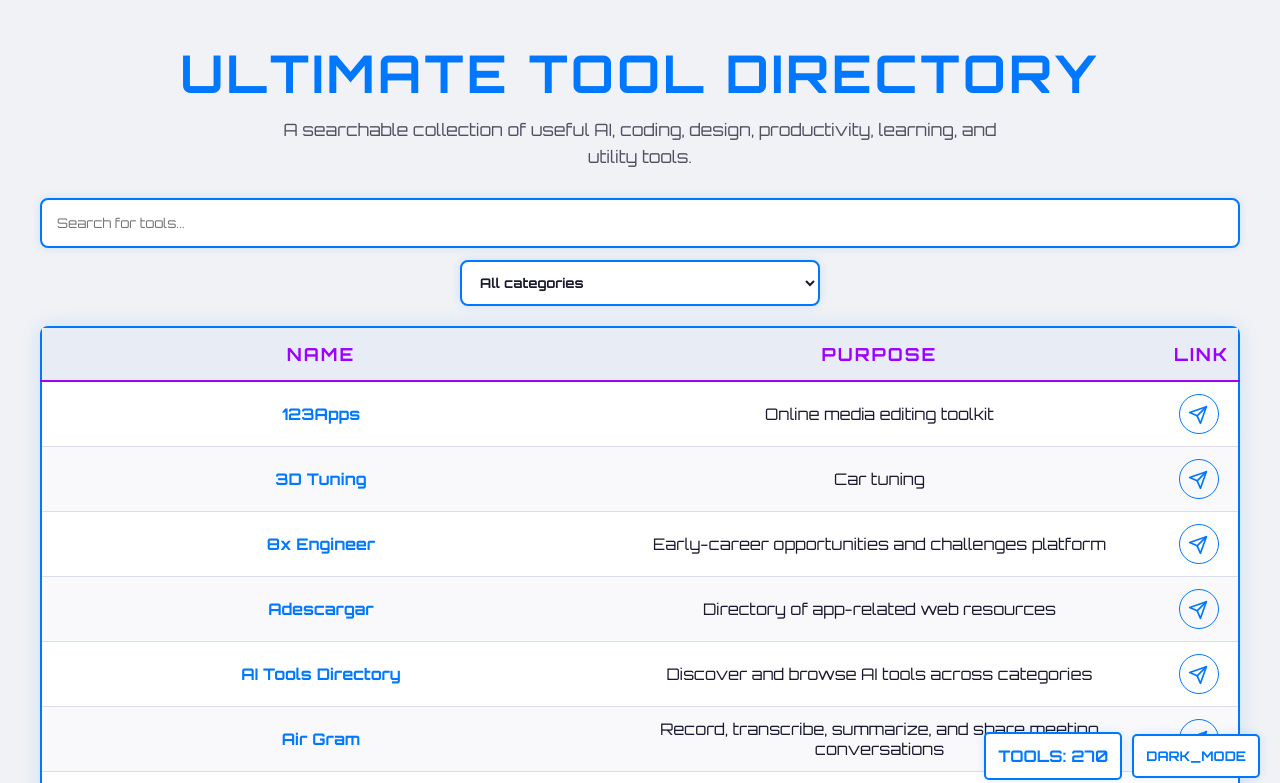
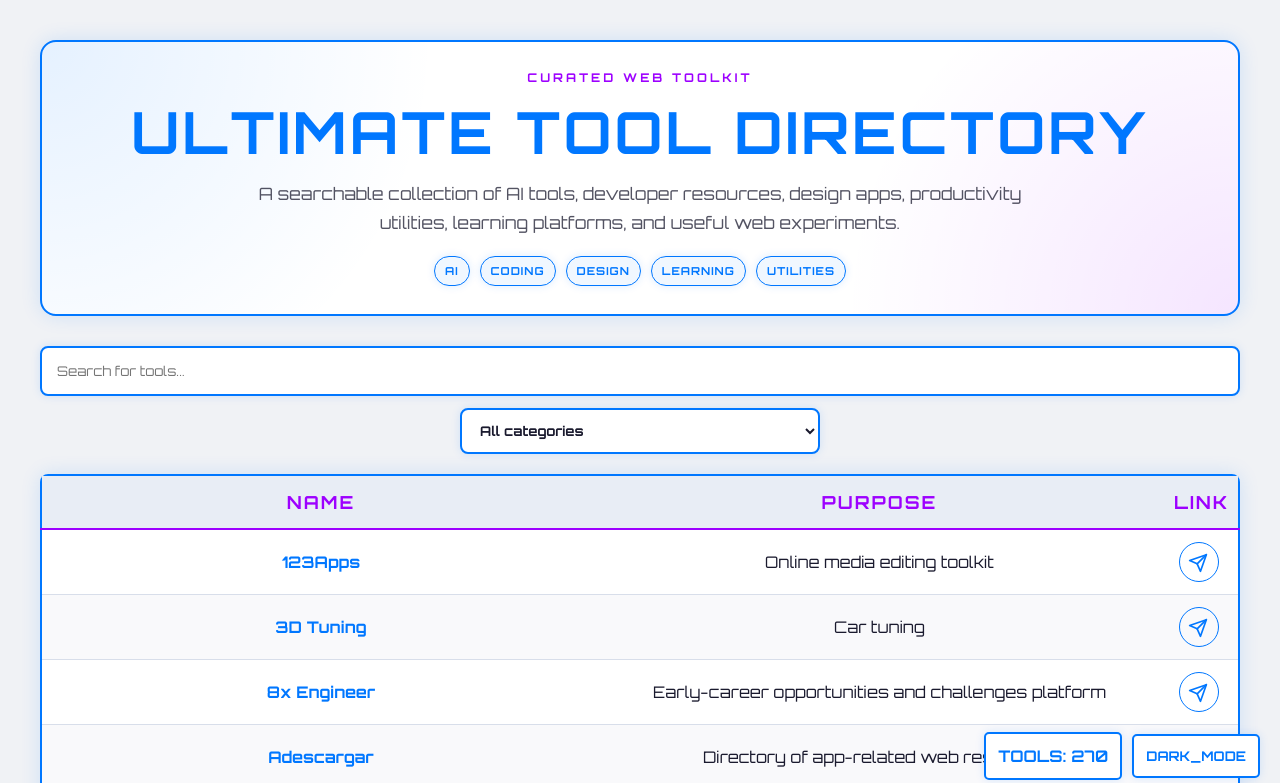
Before and after one commit to tejas-singh-0212/tool-directory, a plain HTML site: page index.html in a window 1280 px wide. Both pictures are taken after a click on the button "LIGHT_MODE". Shown: the top 783 px of the page. Drawn offline with Linux system fonts and the light colour scheme.

Commit message:
Improve site branding section (#49)

```diff
--- a/index.html
+++ b/index.html
@@ -25,10 +25,21 @@
     </div>
 
     <header class="site-header">
+        <p class="eyebrow">Curated Web Toolkit</p>
+
         <h1>Ultimate Tool Directory</h1>
-        <p>
-            A searchable collection of useful AI, coding, design, productivity, learning, and utility tools.
+
+        <p class="site-tagline">
+            A searchable collection of AI tools, developer resources, design apps, productivity utilities, learning platforms, and useful web experiments.
         </p>
+
+        <div class="header-badges" aria-label="Directory highlights">
+            <span>AI</span>
+            <span>Coding</span>
+            <span>Design</span>
+            <span>Learning</span>
+            <span>Utilities</span>
+        </div>
     </header>
 
     <label for="toolSearch" class="sr-only">Search tools</label>
--- a/style.css
+++ b/style.css
@@ -48,6 +48,17 @@
     text-shadow: none;
 }
 
+body.light-mode .site-header {
+    background:
+        radial-gradient(circle at top left, rgba(0, 119, 255, 0.10), transparent 32%),
+        radial-gradient(circle at bottom right, rgba(157, 0, 255, 0.10), transparent 32%),
+        var(--bg-table);
+}
+
+body.light-mode .header-badges span {
+    background: rgba(0, 119, 255, 0.06);
+}
+
 /* 3. GLOBAL STYLES */
 *,
 *::before,
@@ -84,25 +95,63 @@
 /* 3.1 SITE HEADER */
 .site-header {
     max-width: 1200px;
-    margin: 20px auto 28px;
+    margin: 20px auto 30px;
+    padding: 28px 20px;
     text-align: center;
+    background:
+        radial-gradient(circle at top left, rgba(0, 255, 255, 0.12), transparent 32%),
+        radial-gradient(circle at bottom right, rgba(255, 0, 255, 0.12), transparent 32%),
+        var(--bg-table);
+    border: 2px solid var(--border-color);
+    border-radius: 16px;
+    box-shadow: 0 0 20px var(--shadow-color);
+}
+
+.eyebrow {
+    margin: 0 0 10px;
+    color: var(--neon-pink);
+    font-size: 12px;
+    font-weight: bold;
+    letter-spacing: 3px;
+    text-transform: uppercase;
 }
 
 .site-header h1 {
-    margin: 0 0 10px;
+    margin: 0 0 12px;
     color: var(--neon-cyan);
-    font-size: clamp(28px, 5vw, 52px);
+    font-size: clamp(30px, 6vw, 58px);
     letter-spacing: 3px;
     text-transform: uppercase;
     text-shadow: 0 0 12px var(--shadow-color);
 }
 
-.site-header p {
-    max-width: 760px;
+.site-tagline {
+    max-width: 820px;
     margin: 0 auto;
     color: var(--text-muted);
     font-size: clamp(14px, 2vw, 17px);
-    line-height: 1.6;
+    line-height: 1.7;
+}
+
+.header-badges {
+    display: flex;
+    flex-wrap: wrap;
+    justify-content: center;
+    gap: 10px;
+    margin-top: 18px;
+}
+
+.header-badges span {
+    padding: 7px 10px;
+    color: var(--neon-cyan);
+    background: rgba(0, 255, 255, 0.06);
+    border: 1px solid var(--neon-cyan);
+    border-radius: 999px;
+    font-size: 11px;
+    font-weight: bold;
+    letter-spacing: 1px;
+    text-transform: uppercase;
+    box-shadow: 0 0 8px var(--shadow-color);
 }
 
 /* 4. SEARCH BAR */
@@ -435,6 +484,26 @@
     .table-wrap {
         border-radius: 6px;
     }
+
+    .site-header {
+        margin-top: 12px;
+        padding: 22px 14px;
+        border-radius: 12px;
+    }
+
+    .eyebrow {
+        font-size: 10px;
+        letter-spacing: 2px;
+    }
+
+    .header-badges {
+        gap: 8px;
+    }
+
+    .header-badges span {
+        font-size: 10px;
+        padding: 6px 8px;
+    }
 }
 
 .error-cell {
```
